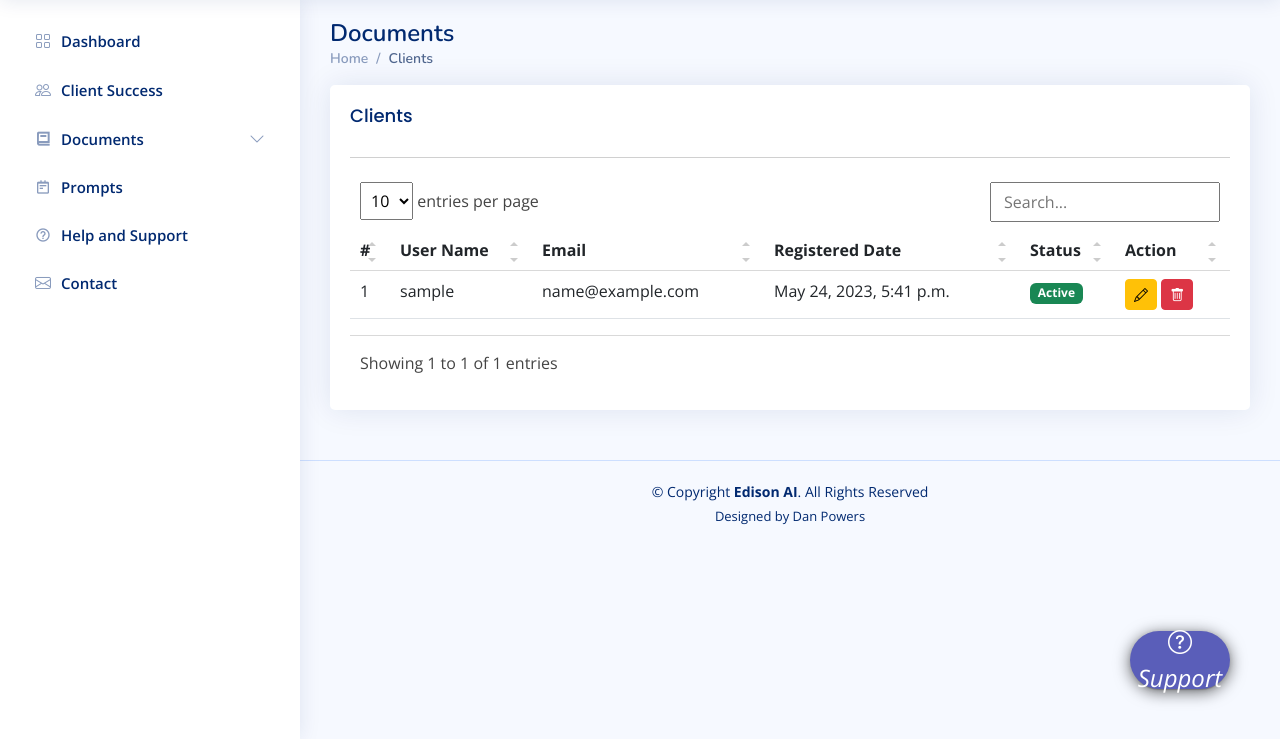
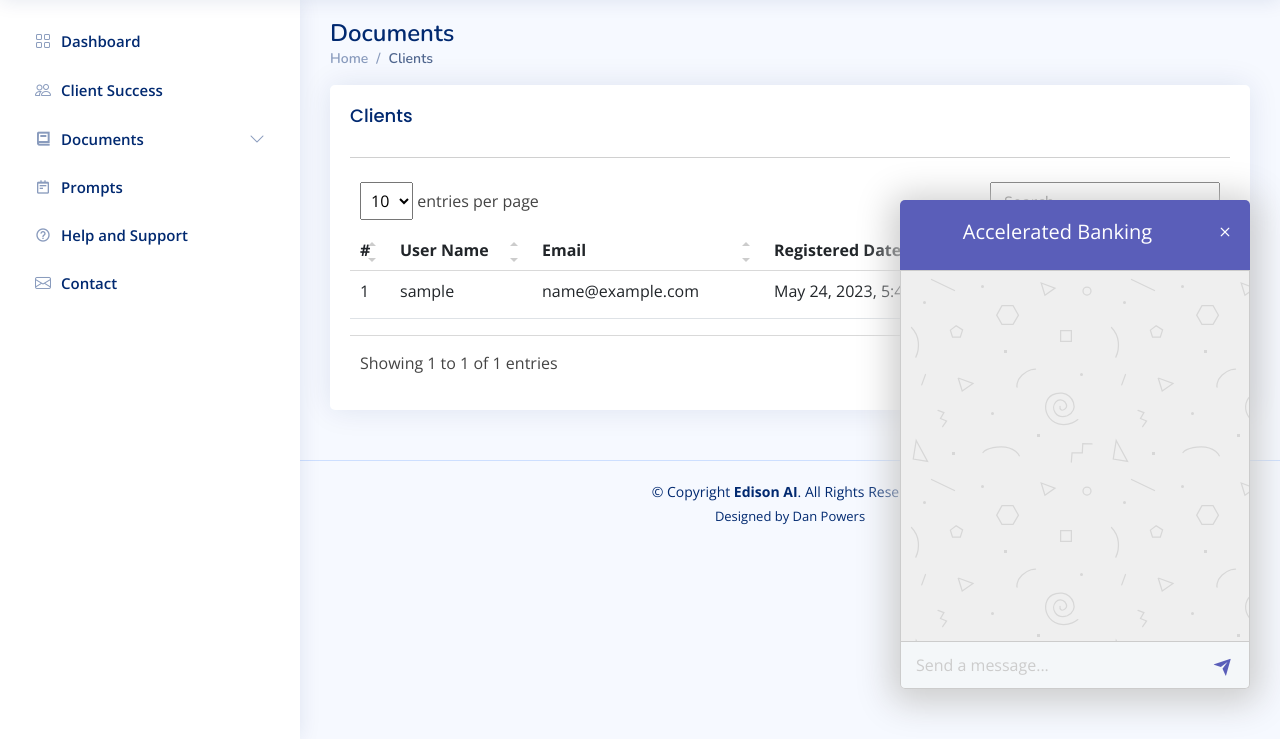
Before and after one commit to NazarKhlopeniuk/accelerated-banking, a Django app: page /clients in a window 1280 px wide. Shown: the part 61-800 px from the top of the page. Run offline with Django 4.2, Linux system fonts and the light colour scheme; the visitor is signed in with stand-in values (Sample User, id 1); data comes from the database, SQL or seed files in the repository; some libraries are stand-ins or nearby versions.

Commit message:
updated title

```diff
--- a/pdfchat/templates/base.html
+++ b/pdfchat/templates/base.html
@@ -728,6 +728,9 @@
 
 
     $(function() {
+      $("#chat-circle").toggle('scale');
+      $(".chat-box").toggle('scale');
+
       console.log("chatpart")
       var csrftoken = jQuery("[name=csrfmiddlewaretoken]").val();
       var INDEX = 0;
```
